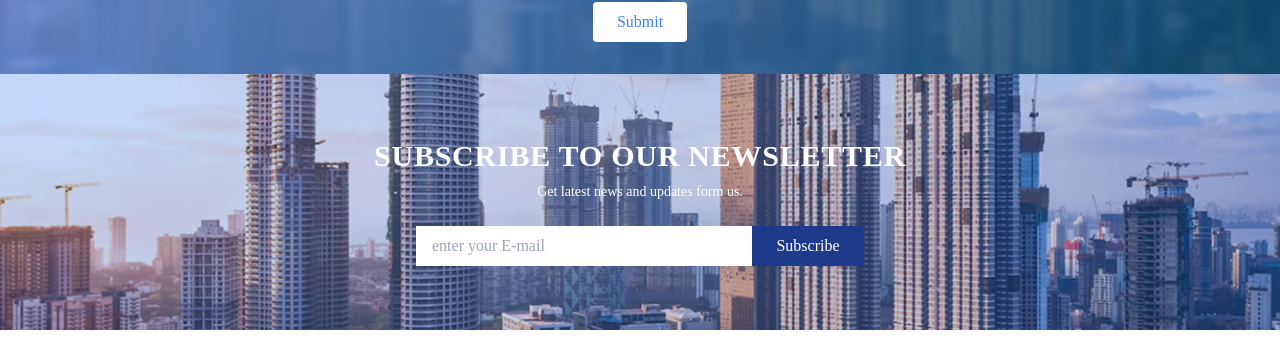
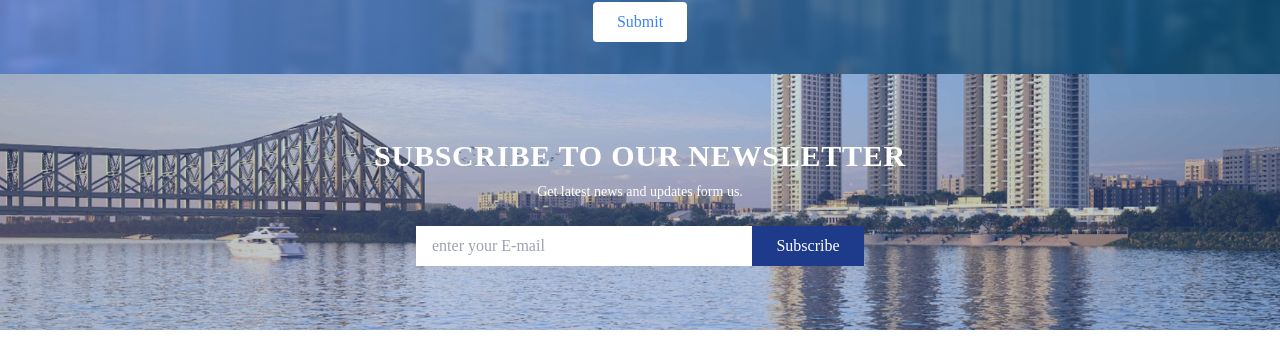
Before and after one commit to shivamjha1804/Sansara, a React (Vite) app: page / in a window 1280 px wide. Shown: the part 7538-7898 px from the top of the page. Built offline with nearby package versions, Linux system fonts and the light colour scheme; no server answers; a web font is replaced by a local one.

Commit message:
04:14-12-03

```diff
--- a/src/components/Newsletter.jsx
+++ b/src/components/Newsletter.jsx
@@ -12,7 +12,7 @@ const NewsletterSubscription = () => {
 
   // In a real implementation, you would import the background image
   // or use it from your public folder
-  const backgroundImageUrl = "./HiglightsImage.png"; // Replace with actual path
+  const backgroundImageUrl = "./NewsletterBgImg.png"; // Replace with actual path
 
   return (
     <div className="w-full h-64 relative overflow-hidden">
```
